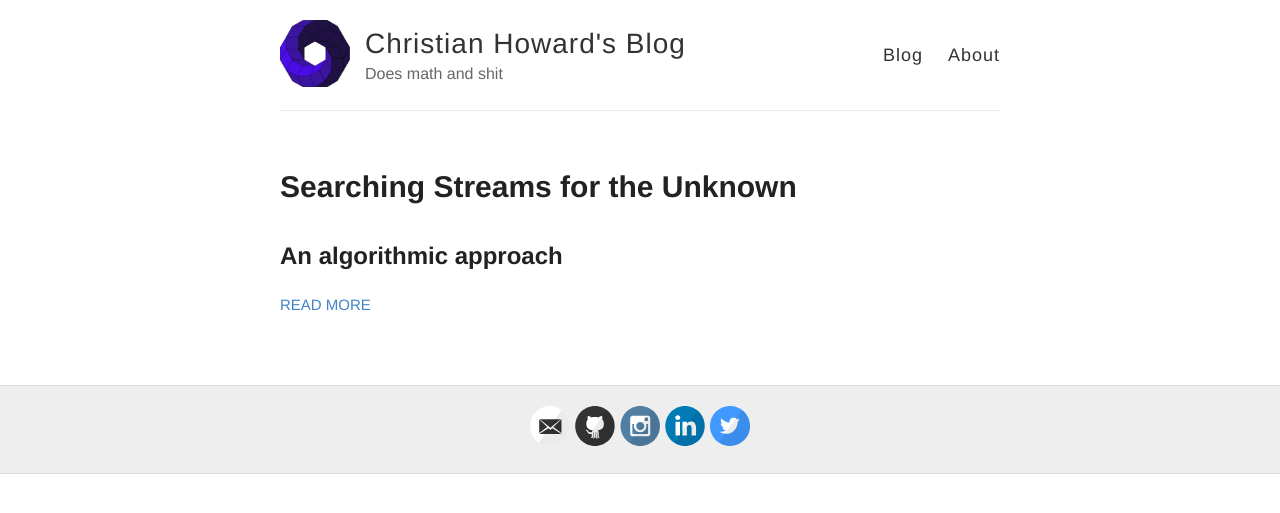
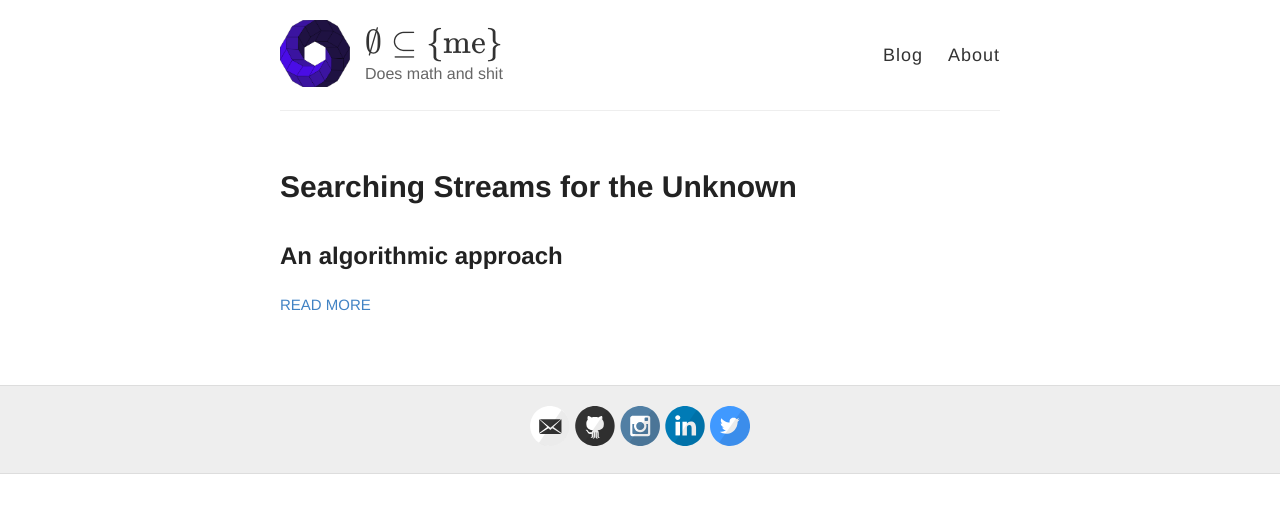
Before and after one commit to choward1491/choward1491.github.io, a Jekyll site: the page built from index.html, in a window 1280 px wide. Shown: the top 513 px of the page. Built offline with Jekyll 4.4.1, drawn with Linux system fonts in a browser that asks for light colours; formulas are drawn with MathJax 3; a script that is not in the unit is left out.

Commit message:
push some changes.. experimenting

```diff
--- a/_config.yml
+++ b/_config.yml
@@ -3,7 +3,7 @@
 #
 
 # Name of your site (displayed in the header)
-name: Christian Howard's Blog
+name: $\emptyset \subseteq \lbrace \text{me} \rbrace$
 
 # Short bio or description (displayed in the header)
 description: Does math and shit
--- a/_layouts/default.html
+++ b/_layouts/default.html
@@ -1,6 +1,7 @@
 <!DOCTYPE html>
 <html>
   <head>
+    {% include mathjax.html %}
     <title>{% if page.title %}{{ page.title }} – {% endif %}{{ site.name }} – {{ site.description }}</title>
 
     {% include meta.html %}
--- a/index.html
+++ b/index.html
@@ -1,5 +1,6 @@
 ---
 layout: default
+mathjax: true
 ---
 
 <div class="posts">
```
